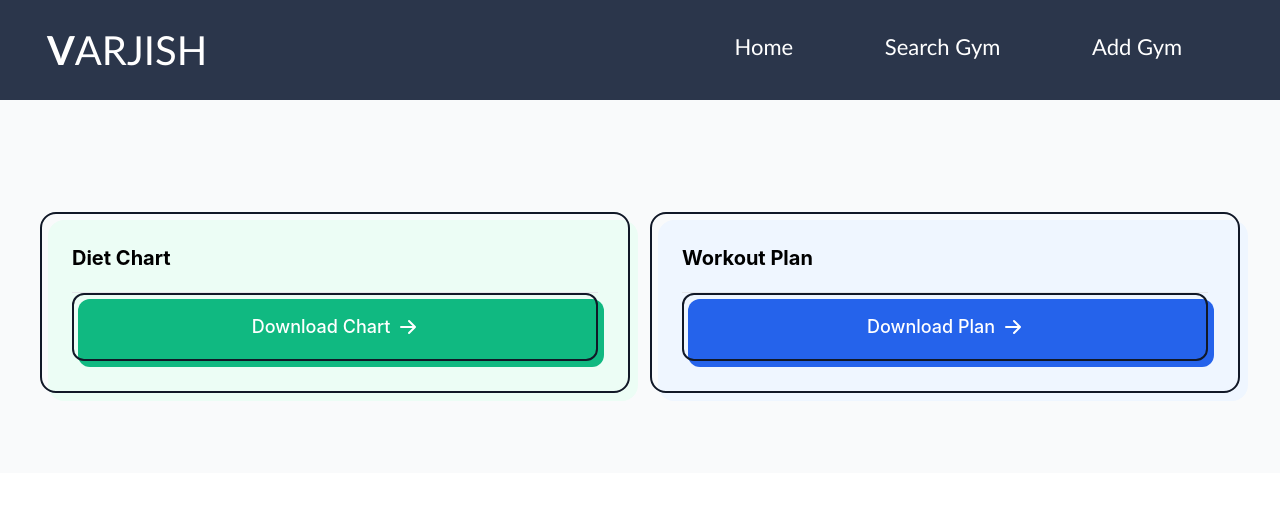
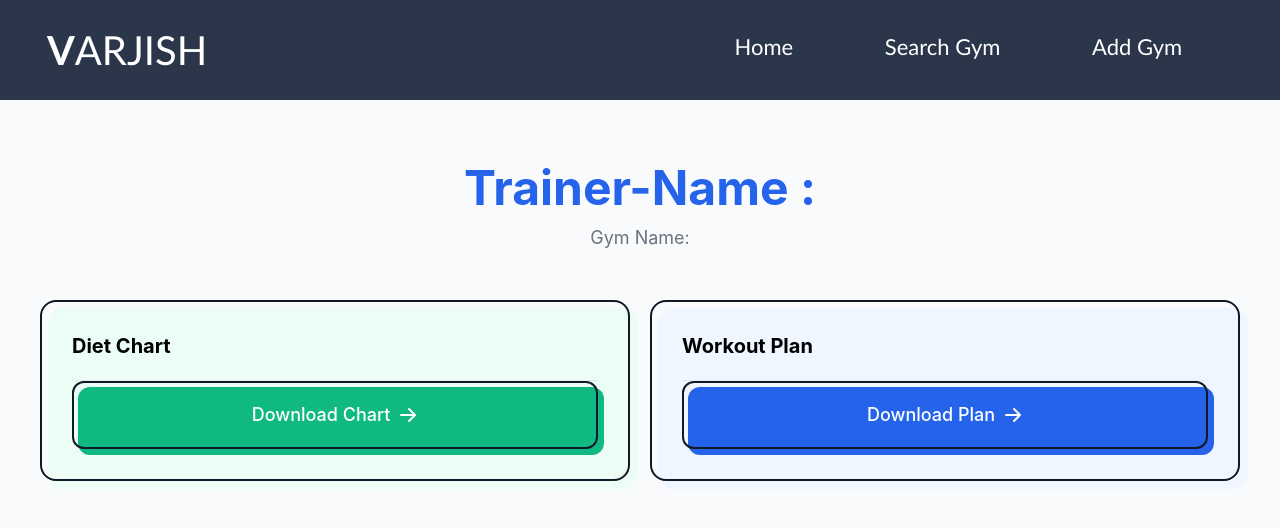
Before and after one commit to AkshatDobriyal/varjish, a React (Create React App) app: page /dashboard in a window 1280 px wide. Shown: the top 528 px of the page. Built offline with nearby package versions, Linux system fonts and the light colour scheme; no server answers.

Commit message:
changed the text little bit

```diff
--- a/src/Components/Trainee-dashboard/dashboard_card.js
+++ b/src/Components/Trainee-dashboard/dashboard_card.js
@@ -40,9 +40,9 @@ const DashboardCard = () => {
 
     <div class="px-10 mx-auto text-center max-w-7xl">
         <h2 class="text-5xl font-bold text-blue-600">
-            {trainerData.Trainer_name}
+            Trainer-Name :<span class="text-gray-800"> {trainerData.Trainer_name}</span>
         </h2>
-        <p class="mt-3 text-lg text-gray-500">{trainerData.Gym}</p>
+        <p class="mt-3 text-lg text-gray-500">Gym Name:<span class="text-gray-800"> {trainerData.Gym}</span></p>
         <div class="grid gap-5 mt-12 lg:grid-cols-2 md:grid-cols-2">
 
             {/* <!-- Start First Plan --> */}
```
